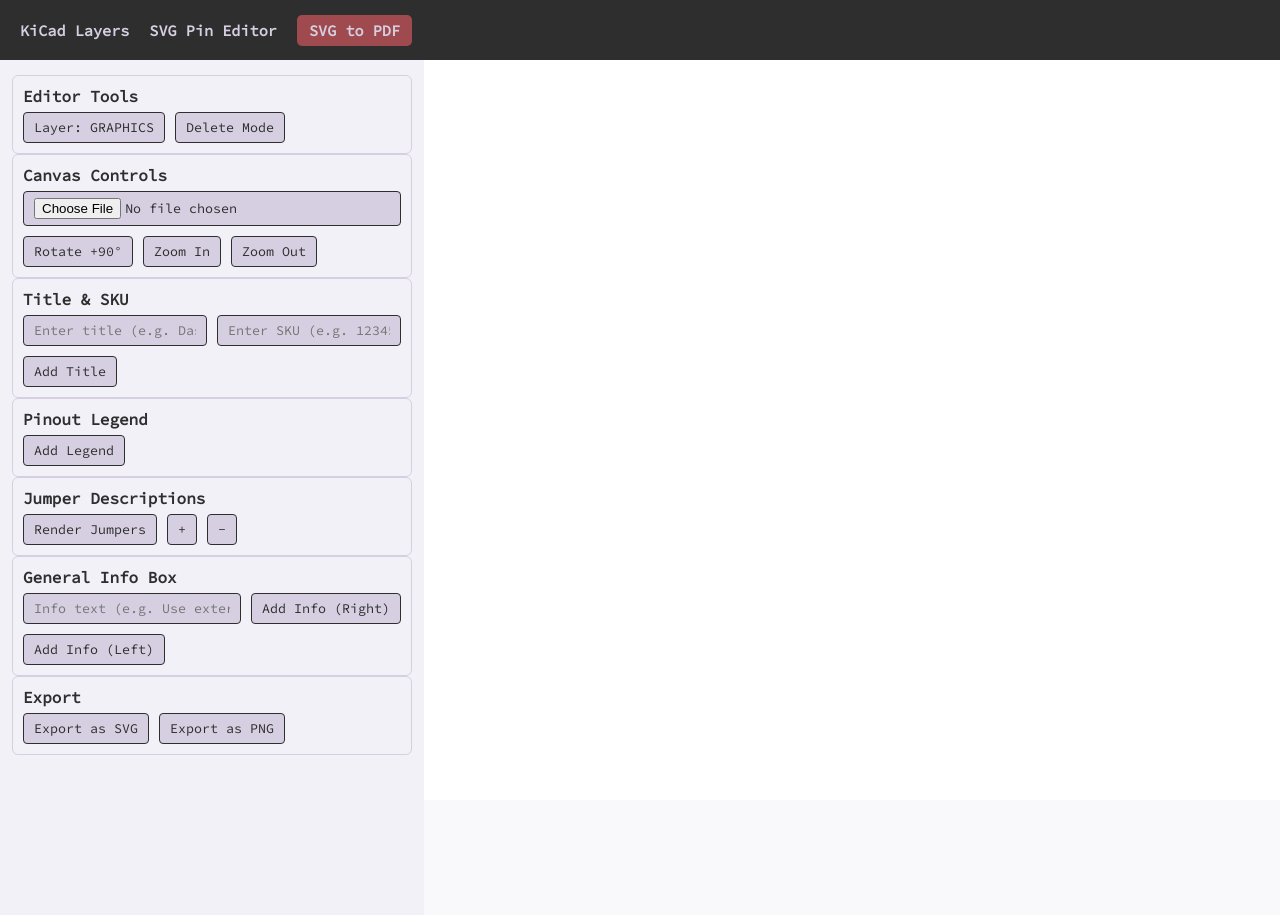
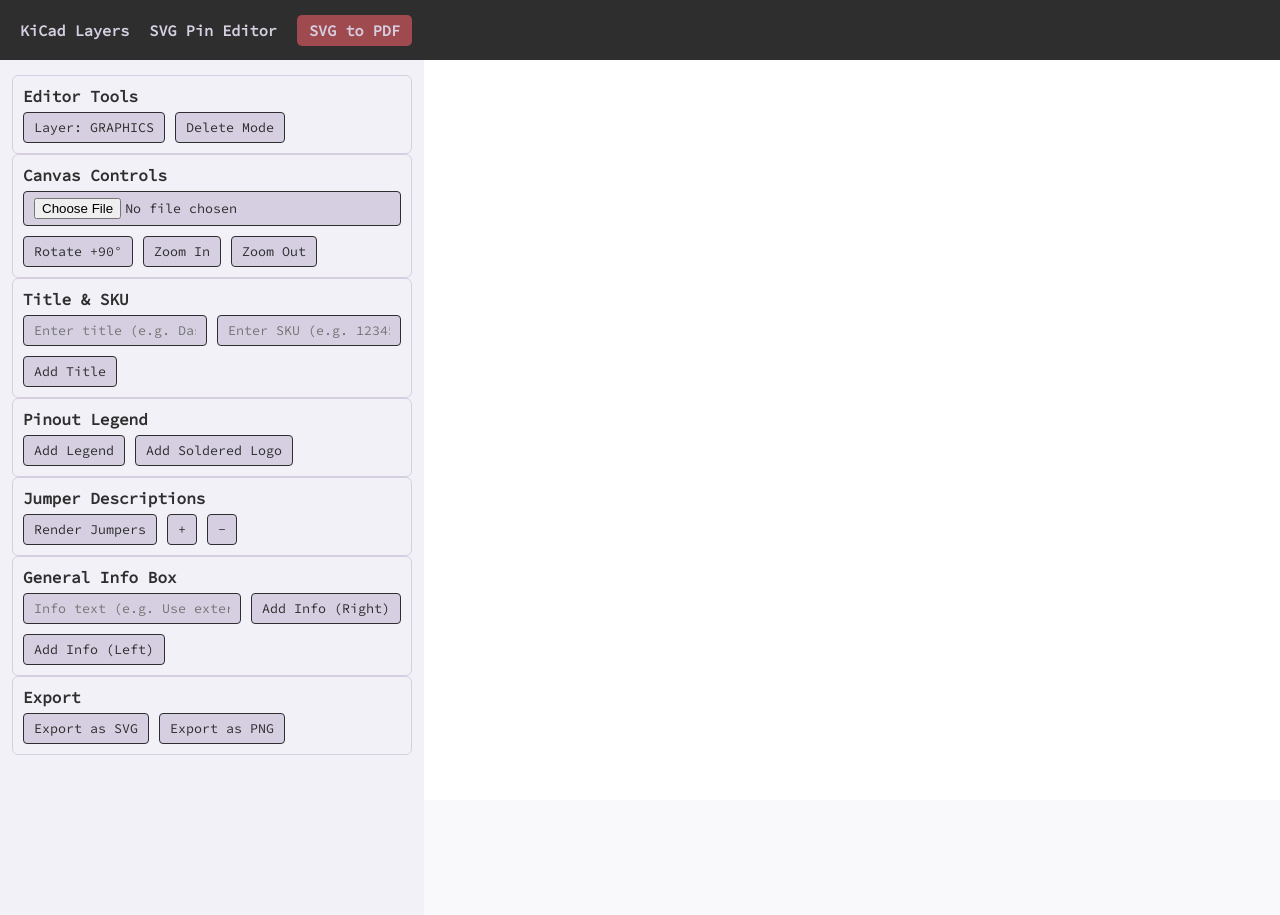
Before and after one commit to mtoldi/svg2pinout, a Flask app: page /composer in a window 1280 px wide. Run offline with Flask 3, Linux system fonts and the light colour scheme; some libraries are stand-ins or nearby versions.

Commit message:
added soldered logo

```diff
--- a/templates/composer.html
+++ b/templates/composer.html
@@ -206,6 +206,7 @@ button:hover {
         <strong>Pinout Legend</strong>
         <div class="toolbar-row">
           <button onclick="addPinLegend()">Add Legend</button>
+          <button onclick="addSolderedLogo()">Add Soldered Logo</button>
         </div>
       </div>
 
@@ -537,6 +538,73 @@ function removeJumperInput() {
     container.removeChild(inputs[inputs.length - 1]);
   }
 }
+
+function addSolderedLogo() {
+  const svgNS = "http://www.w3.org/2000/svg";
+  const group = document.createElementNS(svgNS, "g");
+  group.setAttribute("transform", "translate(30, 620) scale(0.45)");
+
+  // Triangle extending the rectangle visually (roof-like)
+  const triangle = document.createElementNS(svgNS, "path");
+  triangle.setAttribute("d", "M0 20 L120 -45 L240 20 Z");
+  triangle.setAttribute("fill", "#500B76");
+  group.appendChild(triangle);
+
+  // Purple rectangle body
+  const bg = document.createElementNS(svgNS, "rect");
+  bg.setAttribute("x", "0");
+  bg.setAttribute("y", "20");
+  bg.setAttribute("width", "240");
+  bg.setAttribute("height", "650");
+  bg.setAttribute("fill", "#500B76");
+  group.appendChild(bg);
+
+  // Top S path (shifted right by 34px)
+  const pathTop = document.createElementNS(svgNS, "path");
+  pathTop.setAttribute("d", "M183.944 33.9609C179.575 33.9609 175.205 32.7691 171.63 30.7827L119.5943 0.589111L41.73877 45.8794V121.363L123.5665 168.64L125.5527 167.448C132.7027 163.873 137.867 155.927 137.867 147.981C137.867 140.036 133.1 130.898 125.9499 127.323L76.6943 100.705V65.3463L119.5943 40.3175L155.344 61.3735C158.919 63.3599 161.303 66.1409 163.686 69.7164C167.658 76.8675 175.205 81.2377 183.944 81.2377C191.889 81.2377 198.642 77.2648 203.011 71.3056C203.408 70.9083 203.805 70.1137 204.203 69.7164C204.203 69.7164 204.203 69.7165 204.203 69.3192C206.189 65.7436 207.38 61.7708 207.38 57.4007C207.38 44.6876 197.053 33.9609 183.944 33.9609Z");
+  pathTop.setAttribute("fill", "white");
+
+  // Bottom S path (shifted right by 34px)
+  const pathBottom = document.createElementNS(svgNS, "path");
+  pathBottom.setAttribute("d", "M116.4166 63.7572C109.2666 67.3328 104.1028 75.2784 104.1028 83.2241C104.1028 91.1698 108.8694 100.307 116.0194 103.883L165.275 130.501V165.859L122.375 190.888L86.625 169.832C83.05 167.845 80.6666 165.065 78.2833 161.489C74.3111 154.338 66.7639 149.968 58.025 149.968C50.0805 149.968 43.3278 153.941 38.95831 159.9C38.56109 160.297 38.16387 161.092 37.76665 161.489C37.76665 161.489 37.76665 161.489 37.76665 161.886C35.78053 165.462 34.588867 169.435 34.588867 173.805C34.588867 186.915 45.3139 197.642 58.4222 197.642C62.7916 197.642 66.7639 198.834 70.7361 200.82L122.7722 230.616L200.231 185.723V110.239L118.4028 62.9626L116.4166 63.7572Z");
+  pathBottom.setAttribute("fill", "white");
+
+  const textMain = document.createElementNS(svgNS, "text");
+  textMain.textContent = "SOLDERED";
+  textMain.setAttribute("x", "85");
+  textMain.setAttribute("y", "750");
+  textMain.setAttribute("fill", "white");
+  textMain.setAttribute("font-size", "14");
+  textMain.setAttribute("font-family", "Source Code Pro, monospace");
+  textMain.setAttribute("text-anchor", "middle");
+
+  const textSub = document.createElementNS(svgNS, "text");
+  textSub.textContent = "soldered.com";
+  textSub.setAttribute("x", "85");
+  textSub.setAttribute("y", "775");
+  textSub.setAttribute("fill", "white");
+  textSub.setAttribute("font-size", "12");
+  textSub.setAttribute("font-family", "Source Code Pro, monospace");
+  textSub.setAttribute("text-anchor", "middle");
+
+
+
+
+  // Append these after all paths
+  group.appendChild(pathTop);
+  group.appendChild(pathBottom);
+
+
+  graphicsLayer.appendChild(group);
+  graphicsLayer.appendChild(textMain);
+  graphicsLayer.appendChild(textSub);
+}
+
+
+
+
+
+
 
 
 function measureSVGTextWidth(textContent) {
```
